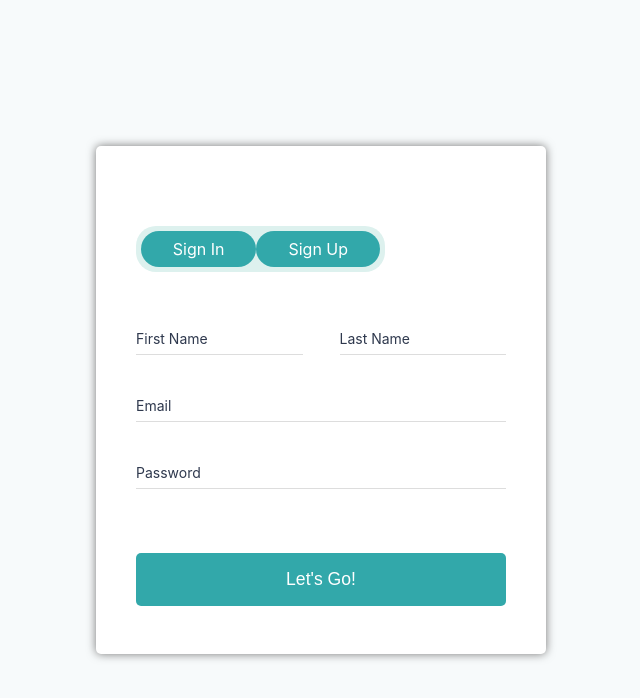
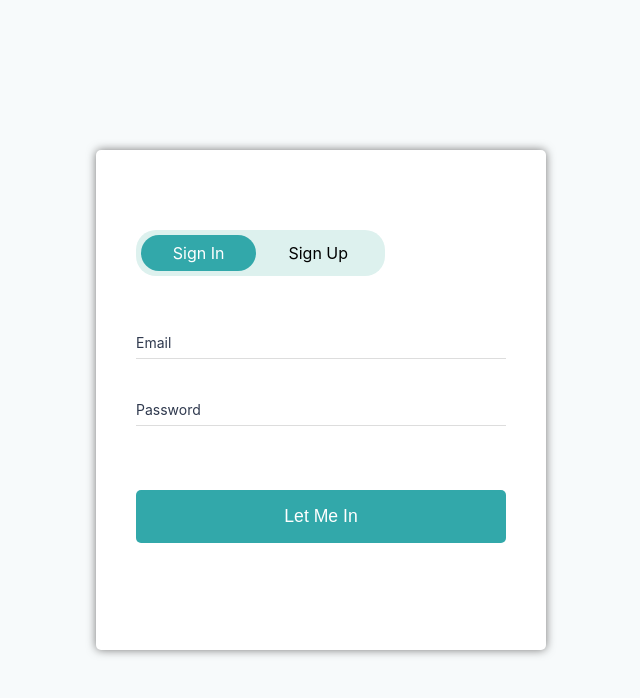
Before and after one commit to bukolastella/banking-app, a React (Create React App) app: page /auth in a window 1280 px wide. Shown: the top 698 px of the page, without its empty margins (319-959 px from the left). Built offline with nearby package versions, Linux system fonts and the light colour scheme.

Commit message:
sign in and sign up page completed

```diff
--- a/package.json
+++ b/package.json
@@ -8,6 +8,7 @@
     "@testing-library/user-event": "^12.8.3",
     "react": "^17.0.2",
     "react-dom": "^17.0.2",
+    "react-router-dom": "^5.2.0",
     "react-scripts": "4.0.3",
     "web-vitals": "^1.1.2"
   },
--- a/src/App.js
+++ b/src/App.js
@@ -1,11 +1,21 @@
-// import Signin from "./pages/Signin";
+import Signin from "./pages/Signin";
 import Signup from "./pages/Signup";
+import { Switch, Route, Redirect } from "react-router";
 
 function App() {
   return (
     <div>
-      {/* <Signin /> */}
-      <Signup />
+      <Switch>
+        <Route path="/" exact>
+          <Redirect to="/auth" />
+        </Route>
+        <Route path="/auth">
+          <Signin />
+        </Route>
+        <Route path="/register">
+          <Signup />
+        </Route>
+      </Switch>
     </div>
   );
 }
--- a/src/components/auth/Card.js
+++ b/src/components/auth/Card.js
@@ -1,13 +1,26 @@
 import React from "react";
 import classes from "./Card.module.css";
+import { NavLink } from "react-router-dom";
 
 const Card = (props) => {
   return (
     <div className={classes.screen}>
       <div className={classes.Card}>
         <div className={classes.flex}>
-          <div>Sign In</div>
-          <div>Sign Up</div>
+          <NavLink
+            activeClassName={classes.active}
+            className={classes.flexdiv}
+            to="/auth"
+          >
+            Sign In
+          </NavLink>
+          <NavLink
+            activeClassName={classes.active}
+            className={classes.flexdiv}
+            to="/register"
+          >
+            Sign Up
+          </NavLink>
         </div>
         {props.children}
       </div>
--- a/src/components/auth/Card.module.css
+++ b/src/components/auth/Card.module.css
@@ -10,6 +10,7 @@
 .Card {
   box-shadow: 0px 0px 10px #777777;
   width: 450px;
+  height: 500px;
   /* width: 40%; */
   border-radius: 5px;
   padding: 3rem 2.5rem;
@@ -26,21 +27,30 @@
   margin-bottom: 3rem;
   margin-top: 2rem;
 }
-.flex div {
-  background-color: rgb(50, 168, 170);
+.flexdiv {
   text-transform: capitalize;
   border-radius: 20px;
   padding: 0.5rem 2rem;
+  color: black;
+  cursor: pointer;
+  text-decoration: none;
+}
+.active {
+  background-color: rgb(50, 168, 170);
   color: white;
-  cursor: pointer;
 }
 @media (max-width: 700px) {
+  .Card {
+    width: 80%;
+  }
+}
+@media (max-width: 500px) {
   .Card {
     width: 90%;
   }
 }
 @media (max-width: 360px) {
-  .flex div {
+  .flexdiv {
     padding: 0.5rem 1.4rem;
   }
 }
--- a/src/components/auth/Login.js
+++ b/src/components/auth/Login.js
@@ -1,16 +1,52 @@
 import React from "react";
 import Card from "./Card";
 import classes from "./Login.module.css";
-import Input from "./Input";
+import Loader from "../ui/Loader";
+import Error from "../ui/Error";
+import useInput from "../../hooks/use-input";
+// import Input from "./Input";
 
 const Login = () => {
+  const {
+    password,
+    email,
+    loading,
+    error,
+    setError,
+    loginHandler,
+    setEmail,
+    setPassword,
+  } = useInput(
+    "https://identitytoolkit.googleapis.com/v1/accounts:signInWithPassword?key=AIzaSyDXsGc-C5AZGrgtOB6J5N2_-LG9xaAm4rY"
+  );
+
   return (
     <Card>
-      <form>
-        <Input type="email" label="Email" />
-        <Input type="password" label="password" />
+      {error && <Error cancel={setError}>{error}</Error>}
+
+      <form onSubmit={loginHandler}>
+        <div className={classes.input}>
+          <input
+            type="email"
+            required
+            value={email}
+            onChange={(event) => setEmail(event.target.value)}
+          />
+          <label>Email</label>
+        </div>
+        <div className={classes.input}>
+          <input
+            type="password"
+            required
+            value={password}
+            minLength={6}
+            onChange={(event) => setPassword(event.target.value)}
+          />
+          <label>password</label>
+        </div>
         <button type="submit" className={classes.btn}>
-          let me in
+          {loading && <Loader />}
+          {!loading && "let me in"}
         </button>
       </form>
     </Card>
--- a/src/components/auth/Login.module.css
+++ b/src/components/auth/Login.module.css
@@ -1,3 +1,35 @@
+.input {
+  position: relative;
+  height: 35px;
+  display: flex;
+  flex-direction: column;
+  margin-bottom: 2rem;
+  width: 100%;
+  justify-content: flex-end;
+  font-size: 14px;
+  text-transform: capitalize;
+}
+.input label {
+  position: absolute;
+  top: 10px;
+  transition: 0.3s ease-in-out;
+  color: rgb(47, 57, 78);
+  cursor: text;
+  pointer-events: none;
+}
+.input input {
+  outline: none;
+  border: none;
+  border-bottom: 1px solid rgb(221, 221, 221);
+}
+.input input:valid + label,
+.input input:focus + label {
+  transform: translateY(-20px);
+}
+.input input:focus {
+  font-size: 20px;
+  border-bottom: 1px solid green;
+}
 .btn {
   margin-top: 2rem;
   width: 100%;
@@ -6,5 +38,8 @@
   border: none;
   text-transform: capitalize;
   color: white;
+  background-color: rgb(50, 168, 170);
   font-size: 1.1rem;
+  border-radius: 5px;
+  cursor: pointer;
 }
--- a/src/components/auth/Register.js
+++ b/src/components/auth/Register.js
@@ -1,51 +1,24 @@
-import React, { useState } from "react";
+import React from "react";
 // import Input from "./Input";
 import classes from "./Register.module.css";
 import Card from "./Card";
 import Loader from "../ui/Loader";
 import Error from "../ui/Error";
+import useInput from "../../hooks/use-input";
+
 const Register = () => {
-  const [email, setEmail] = useState("");
-  const [password, setPassword] = useState("");
-  const [loading, setLoading] = useState(false);
-  const [error, setError] = useState(false);
-  const registerHandler = (event) => {
-    event.preventDefault();
-    console.log("kjksd");
-    const fetchData = async () => {
-      setLoading(true);
-      const response = await fetch(
-        "https://identitytoolkit.googleapis.com/v1/accounts:signUp?key=AIzaSyDXsGc-C5AZGrgtOB6J5N2_-LG9xaAm4rY",
-        {
-          method: "POST",
-          body: JSON.stringify({
-            email: email,
-            password: password,
-            returnSecureToken: true,
-          }),
-          headers: {
-            "Content-Type": "application/json",
-          },
-        }
-      );
-      const data = await response.json();
-
-      if (!response.ok) {
-        setError(data.error.message);
-        setTimeout(() => {
-          if (!error) {
-            setError(false);
-          }
-        }, 3000);
-      }
-      setLoading(false);
-    };
-    try {
-      fetchData();
-    } catch (error) {
-      console.log(error);
-    }
-  };
+  const {
+    password,
+    email,
+    loading,
+    error,
+    setError,
+    loginHandler: registerHandler,
+    setEmail,
+    setPassword,
+  } = useInput(
+    "https://identitytoolkit.googleapis.com/v1/accounts:signUp?key=AIzaSyDXsGc-C5AZGrgtOB6J5N2_-LG9xaAm4rY"
+  );
 
   return (
     <Card>
--- /dev/null
+++ b/src/hooks/use-input.js
@@ -0,0 +1,47 @@
+import { useState } from "react";
+
+const useInput = (url) => {
+  const [email, setEmail] = useState("");
+  const [password, setPassword] = useState("");
+  const [loading, setLoading] = useState(false);
+  const [error, setError] = useState(false);
+
+  const loginHandler = async (event) => {
+    event.preventDefault();
+    setLoading(true);
+    const response = await fetch(url, {
+      method: "POST",
+      body: JSON.stringify({
+        email: email,
+        password: password,
+        returnSecureToken: true,
+      }),
+      headers: {
+        "Content-Type": "application/json",
+      },
+    });
+    const data = await response.json();
+
+    if (!response.ok) {
+      setError(data.error.message);
+      setTimeout(() => {
+        if (!error) {
+          setError(false);
+        }
+      }, 3000);
+    }
+    setLoading(false);
+  };
+  return {
+    password,
+    error,
+    email,
+    loading,
+    setError,
+    loginHandler,
+    setEmail,
+    setPassword,
+  };
+};
+
+export default useInput;
--- a/src/index.js
+++ b/src/index.js
@@ -1,14 +1,17 @@
-import React from 'react';
-import ReactDOM from 'react-dom';
-import './index.css';
-import App from './App';
-import reportWebVitals from './reportWebVitals';
+import React from "react";
+import ReactDOM from "react-dom";
+import "./index.css";
+import App from "./App";
+import reportWebVitals from "./reportWebVitals";
+import { BrowserRouter } from "react-router-dom";
 
 ReactDOM.render(
-  <React.StrictMode>
-    <App />
-  </React.StrictMode>,
-  document.getElementById('root')
+  <BrowserRouter>
+    <React.StrictMode>
+      <App />
+    </React.StrictMode>
+  </BrowserRouter>,
+  document.getElementById("root")
 );
 
 // If you want to start measuring performance in your app, pass a function
```
Also changed, not shown: 1 other file (tests, documents, lock files or other folders).
